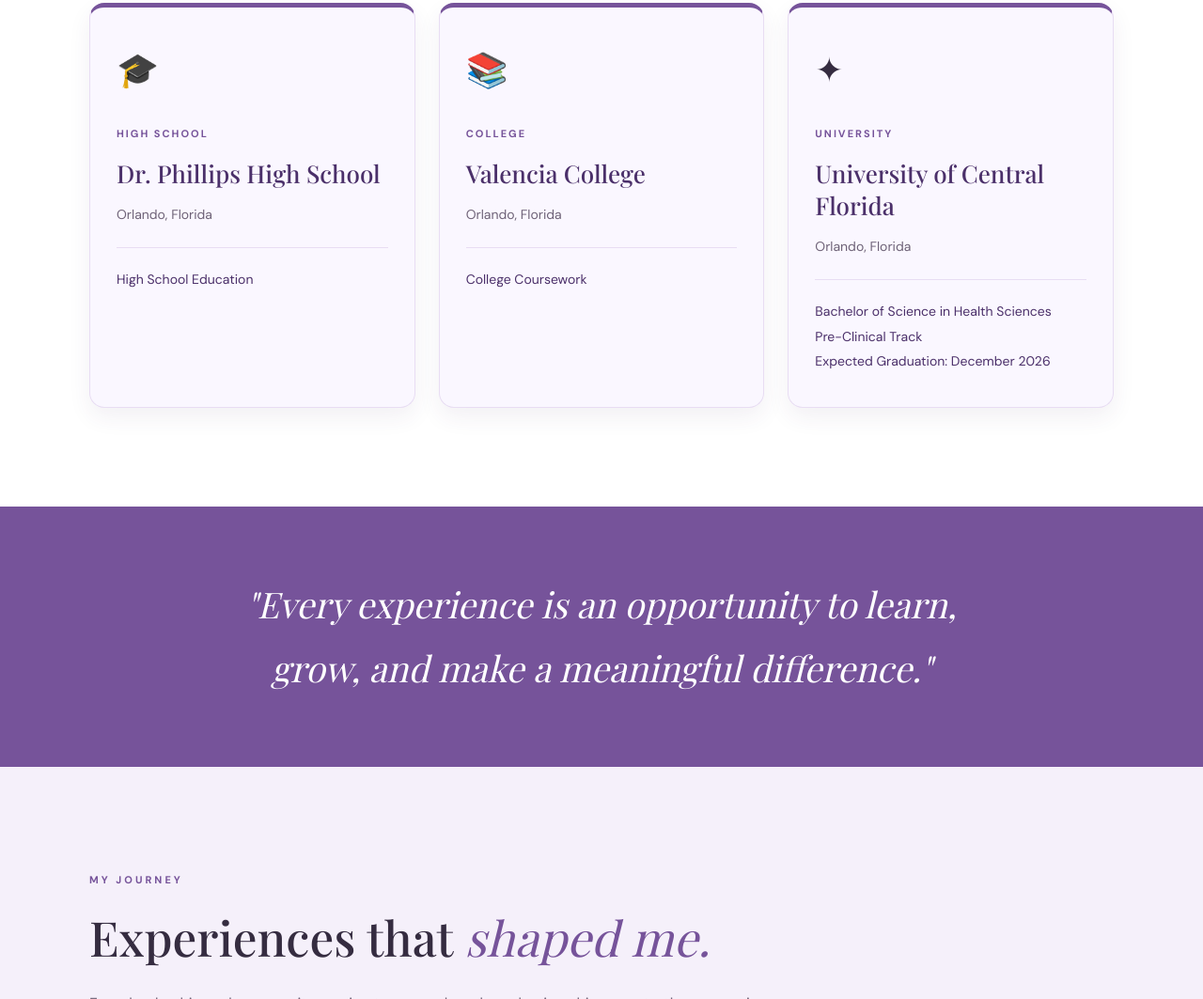
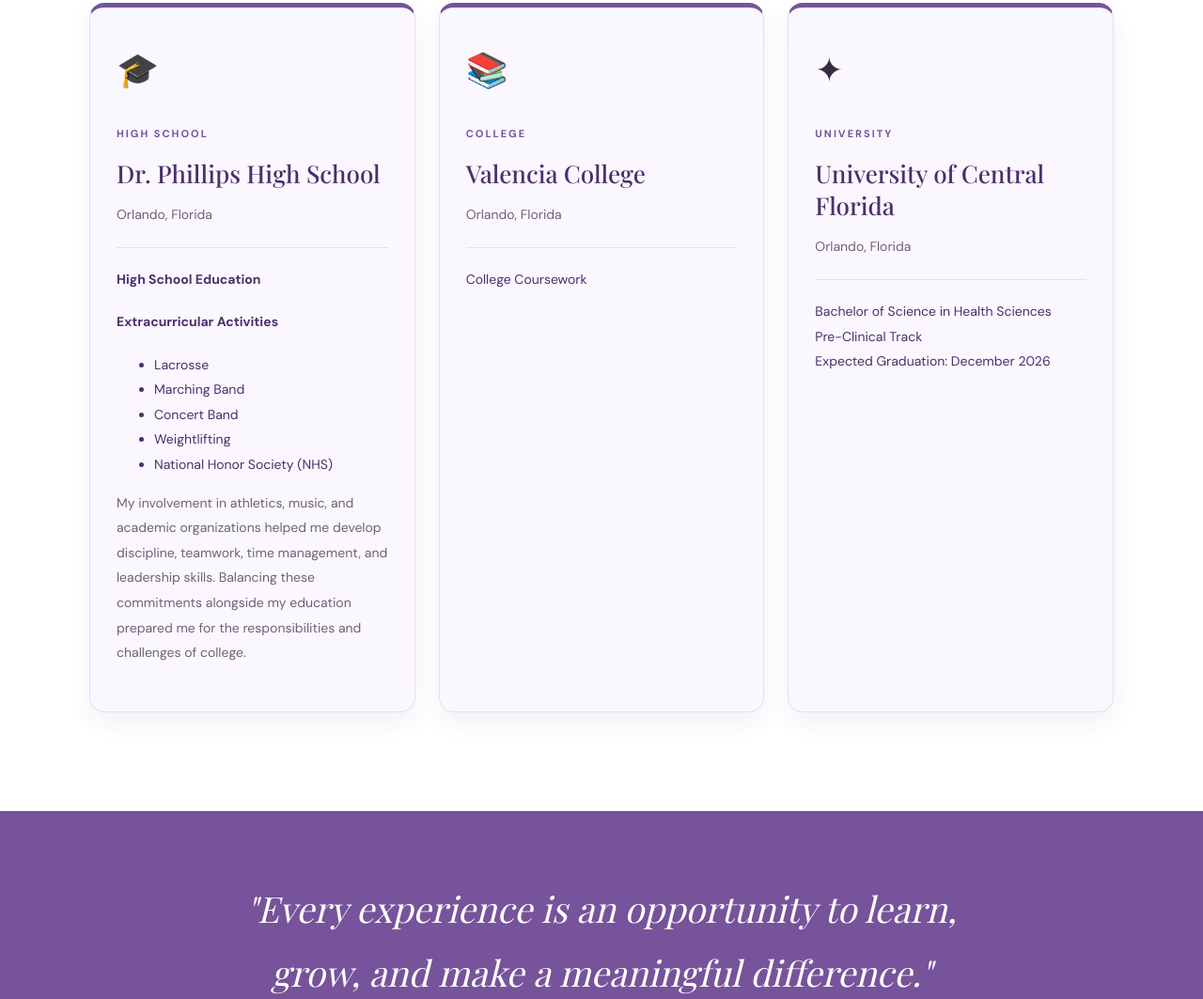
Before and after one commit to mathiasuito/sophia-eportfolio, a plain HTML site: page index.html in a window 1280 px wide. Shown: the part 2026-3089 px from the top of the page at 94% size. Drawn offline with nearby package versions, Linux system fonts and the light colour scheme; a web font is replaced by a local one.

Commit message:
Add files via upload

```diff
--- a/index.html
+++ b/index.html
@@ -843,7 +843,27 @@
   <p>Orlando, Florida</p>
 
   <div class="education-detail">
-              High School Education
+    <strong>High School Education</strong>
+
+    <h4>Extracurricular Activities</h4>
+
+    <ul>
+      <li>Lacrosse</li>
+      <li>Marching Band</li>
+      <li>Concert Band</li>
+      <li>Weightlifting</li>
+      <li>National Honor Society (NHS)</li>
+    </ul>
+
+    <p>
+      My involvement in athletics, music, and
+      academic organizations helped me develop
+      discipline, teamwork, time management,
+      and leadership skills. Balancing these
+      commitments alongside my education
+      prepared me for the responsibilities
+      and challenges of college.
+    </p>
   </div>
 </div>
 
```
Lines whose indentation alone changed are shown as unchanged.
